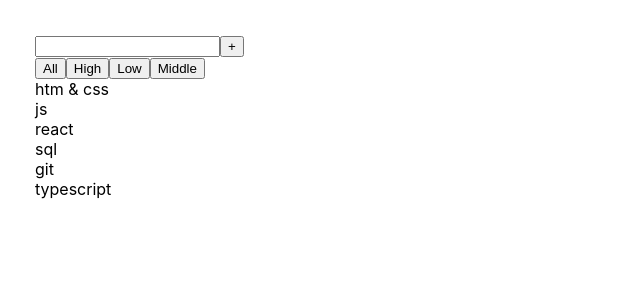
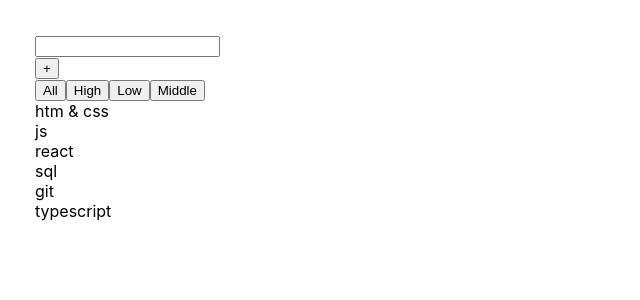
Before and after one commit to DmitryShastel/Native_JS_2.0_old, a React (Create React App) app in the folder Folder_1/native_js_2.0/: page / in a window 1280 px wide. Shown: the top 300 px of the page, without its empty margins (0-640 px from the left). Built offline with nearby package versions, Linux system fonts and the light colour scheme.

Commit message:
The component Button is created

```diff
--- a/Folder_1/native_js_2.0/src/App.tsx
+++ b/Folder_1/native_js_2.0/src/App.tsx
@@ -1,5 +1,6 @@
 import React, {useState} from 'react';
 import {FullInput} from "./Native_JS_2.0/Native_JS_Monday/Fullinput";
+import {Buttons} from "./Native_JS_2.0/Native_JS_Monday/Buttons";
 import {Button} from "./Native_JS_2.0/Native_JS_Monday/Button";
 
 
@@ -8,34 +9,40 @@ export type FilterType = 'all' | 'high' | 'middle' | 'low';
 function App() {
     let [filter, setFilter] = useState<FilterType>('all')
     let [task, setTask] = useState([
-        {id: 1 ,name: 'htm & css', priority: 'low'},
-        {id: 2 ,name: 'js', priority: 'high'},
-        {id: 3 ,name: 'react', priority: 'middle'},
-        {id: 4 ,name: 'sql', priority: 'middle'},
-        {id: 5 ,name: 'git', priority: 'low'},
-        {id: 6 ,name: 'typescript', priority: 'high'},
+        {id: 1, name: 'htm & css', priority: 'low'},
+        {id: 2, name: 'js', priority: 'high'},
+        {id: 3, name: 'react', priority: 'middle'},
+        {id: 4, name: 'sql', priority: 'middle'},
+        {id: 5, name: 'git', priority: 'low'},
+        {id: 6, name: 'typescript', priority: 'high'},
 
     ])
 
     let listOfTasks = task
-    if(filter === 'high') {
-        listOfTasks = task.filter( t => t.priority === 'high')
+    if (filter === 'high') {
+        listOfTasks = task.filter(t => t.priority === 'high')
     }
-    if(filter === 'middle') {
-        listOfTasks = task.filter( t => t.priority === 'middle')
+    if (filter === 'middle') {
+        listOfTasks = task.filter(t => t.priority === 'middle')
     }
-    if(filter === 'low') {
-        listOfTasks = task.filter( t => t.priority === 'low')
+    if (filter === 'low') {
+        listOfTasks = task.filter(t => t.priority === 'low')
     }
 
-const changeFilter = (value: FilterType) => {
-    setFilter(value);
-}
+    const changeFilter = (value: FilterType) => {
+        setFilter(value);
+    }
 
     return (
         <div className="App">
+
+
             <FullInput changeFilter={changeFilter}/>
-            <Button changeFilter={changeFilter}/>
+            <Button/>
+            <Buttons changeFilter={changeFilter}/>
+
+
+
             <div className='block'>
                 {listOfTasks.map((el, index) => {
                     return (
--- a/Folder_1/native_js_2.0/src/Native_JS_2.0/Native_JS_Monday/Button.tsx
+++ b/Folder_1/native_js_2.0/src/Native_JS_2.0/Native_JS_Monday/Button.tsx
@@ -1,18 +1,14 @@
 import React from 'react';
-import {FulinputType} from "./Fullinput";
 
 
+type ButtonType = {
+    name: string
+    callback: (id: number) => void
+}
 
 
-export const Button = (props: FulinputType) => {
-
+export const Button = () => {
     return (
-        <div>
-            <button onClick={() => {props.changeFilter('all')}}>All</button>
-            <button onClick={() => {props.changeFilter('high')}}>High</button>
-            <button onClick={() => {props.changeFilter('low')}}>Low</button>
-            <button onClick={() => {props.changeFilter('middle')}}>Middle</button>
-        </div>
-
+        <button>+</button>
     );
 };
--- /dev/null
+++ b/Folder_1/native_js_2.0/src/Native_JS_2.0/Native_JS_Monday/Buttons.tsx
@@ -0,0 +1,17 @@
+import React from 'react';
+import {FulinputType} from "./Fullinput";
+
+
+
+
+export const Buttons = (props: FulinputType) => {
+
+    return (
+            <div>
+                <button onClick={() => {props.changeFilter('all')}}>All</button>
+                <button onClick={() => {props.changeFilter('high')}}>High</button>
+                <button onClick={() => {props.changeFilter('low')}}>Low</button>
+                <button onClick={() => {props.changeFilter('middle')}}>Middle</button>
+            </div>
+    );
+};
--- a/Folder_1/native_js_2.0/src/Native_JS_2.0/Native_JS_Monday/Fullinput.tsx
+++ b/Folder_1/native_js_2.0/src/Native_JS_2.0/Native_JS_Monday/Fullinput.tsx
@@ -12,7 +12,6 @@ export const FullInput = (props: FulinputType) => {
         <div className='block'>
             <div>
                 <input  onChange={() => {}}/>
-                <button onClick={() => {}}>+</button>
             </div>
         </div>
     )
```
